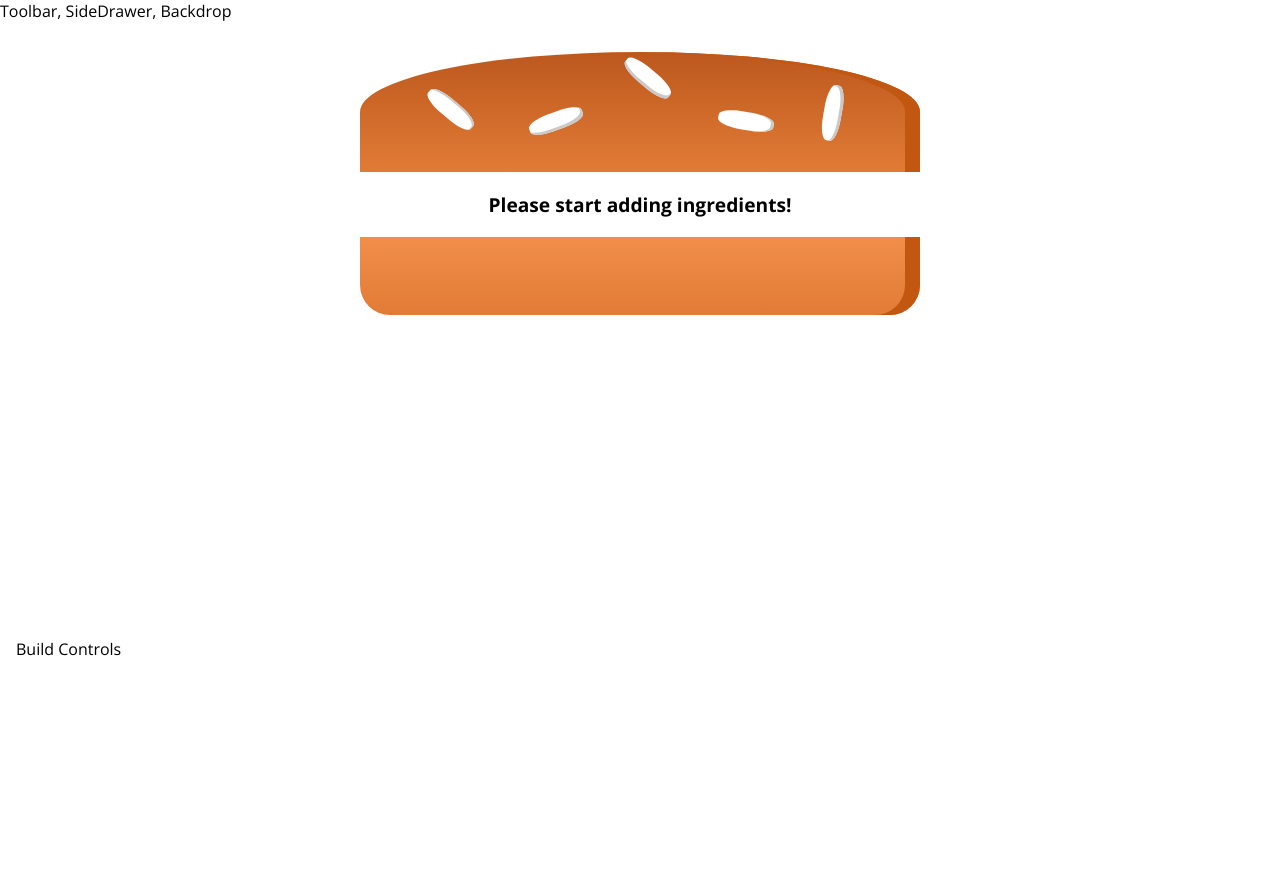
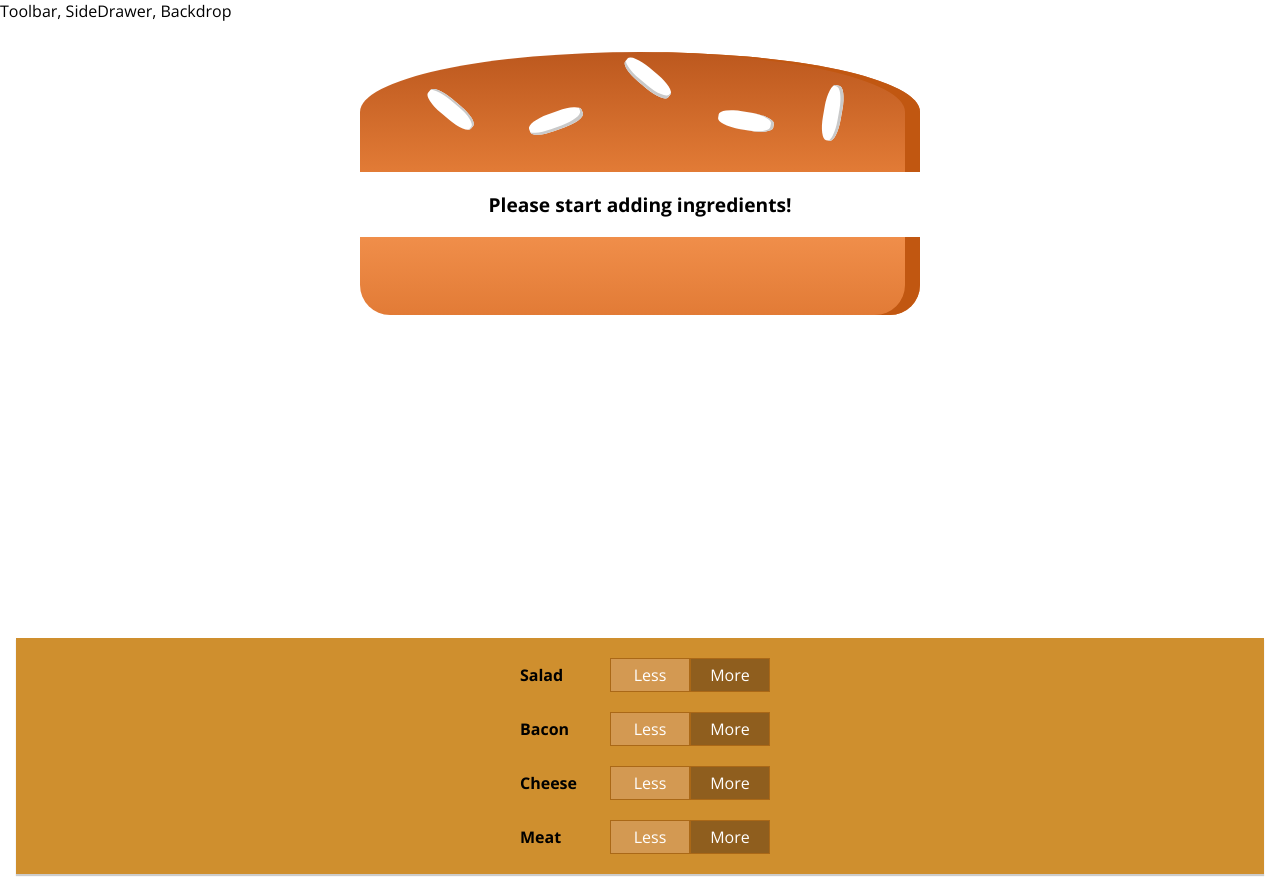
Before and after one commit to luckyluck/burger_builder, a React app: page / in a window 1280 px wide. Before the commit the page ends 800 px from the top, so only its background shows below. Built offline with nearby package versions, Linux system fonts and the light colour scheme.

Commit message:
Add build controls.

```diff
--- /dev/null
+++ b/src/components/Burger/BuildControls/BuildControl/BuildControl.css
@@ -0,0 +1,56 @@
+.BuildControl {
+    display: flex;
+    justify-content: space-between;
+    align-items: center;
+    margin: 5px 0;
+}
+
+.BuildControl button {
+    display: block;
+    font: inherit;
+    padding: 5px;
+    margin: 5px 0;
+    width: 80px;
+    border: 1px solid #aa6817;
+    cursor: pointer;
+    outline: none;
+}
+
+.BuildControl button:disabled {
+    background-color: #AC9980;
+    border: 1px solid #7E7365;
+    color: #ccc;
+    cursor: default;
+}
+
+.BuildControl button:hover:disabled {
+    background-color: #AC9980;
+    color: #ccc;
+    cursor: not-allowed;
+}
+
+.Label {
+    padding: 10px;
+    font-weight: bold;
+    width: 80px;
+}
+
+.BuildControl .Less {
+    background-color: #D39952;
+    color: white;
+}
+
+.BuildControl .More {
+    background-color: #8F5E1E;
+    color: white;
+}
+
+.BuildControl .Less:hover, .BuildControl .Less:active {
+    background-color: #DAA972;
+    color: white;
+}
+
+.BuildControl .More:hover,.BuildControl .More:active {
+    background-color: #99703F;
+    color: white;
+}
--- /dev/null
+++ b/src/components/Burger/BuildControls/BuildControl/BuildControl.js
@@ -0,0 +1,13 @@
+import React from 'react';
+
+import styles from './BuildControl.css';
+
+const buildControl = (props) => (
+    <div className={styles.BuildControl}>
+        <div className={styles.Label}>{props.label}</div>
+        <button className={styles.Less}>Less</button>
+        <button className={styles.More}>More</button>
+    </div>
+);
+
+export default buildControl;
--- /dev/null
+++ b/src/components/Burger/BuildControls/BuildControls.css
@@ -0,0 +1,10 @@
+.BuildControls {
+    width: 100%;
+    background-color: #cf8f2e;
+    display: flex;
+    flex-flow: column;
+    align-items: center;
+    box-shadow: 0 2px 1px #ccc;
+    margin: auto;
+    padding: 10px 0;
+}
--- /dev/null
+++ b/src/components/Burger/BuildControls/BuildControls.js
@@ -0,0 +1,22 @@
+import React from 'react';
+
+import BuildControl from './BuildControl/BuildControl';
+
+import styles from './BuildControls.css';
+
+const controls = [
+    { label: 'Salad', type: 'salad' },
+    { label: 'Bacon', type: 'bacon' },
+    { label: 'Cheese', type: 'cheese' },
+    { label: 'Meat', type: 'meat' }
+];
+
+const buildControls = (props) => (
+    <div className={styles.BuildControls}>
+        {controls.map(ctrl => (
+            <BuildControl key={ctrl.type} label={ctrl.label} />
+        ))}
+    </div>
+);
+
+export default buildControls;
--- a/src/containers/BurgerBuilder/BurgerBuilder.js
+++ b/src/containers/BurgerBuilder/BurgerBuilder.js
@@ -1,6 +1,7 @@
 import React, { Component } from 'react';
 import Auxiliary from '../../hoc/Auxiliary';
 import Burger from '../../components/Burger/Burger';
+import BuildControls from '../../components/Burger/BuildControls/BuildControls';
 
 class BurgerBuilder extends Component {
     // constructor(props) {
@@ -21,7 +22,7 @@
         return (
             <Auxiliary>
                 <Burger ingredients={this.state.ingredients} />
-                <div>Build Controls</div>
+                <BuildControls />
             </Auxiliary>
         );
     }
```
